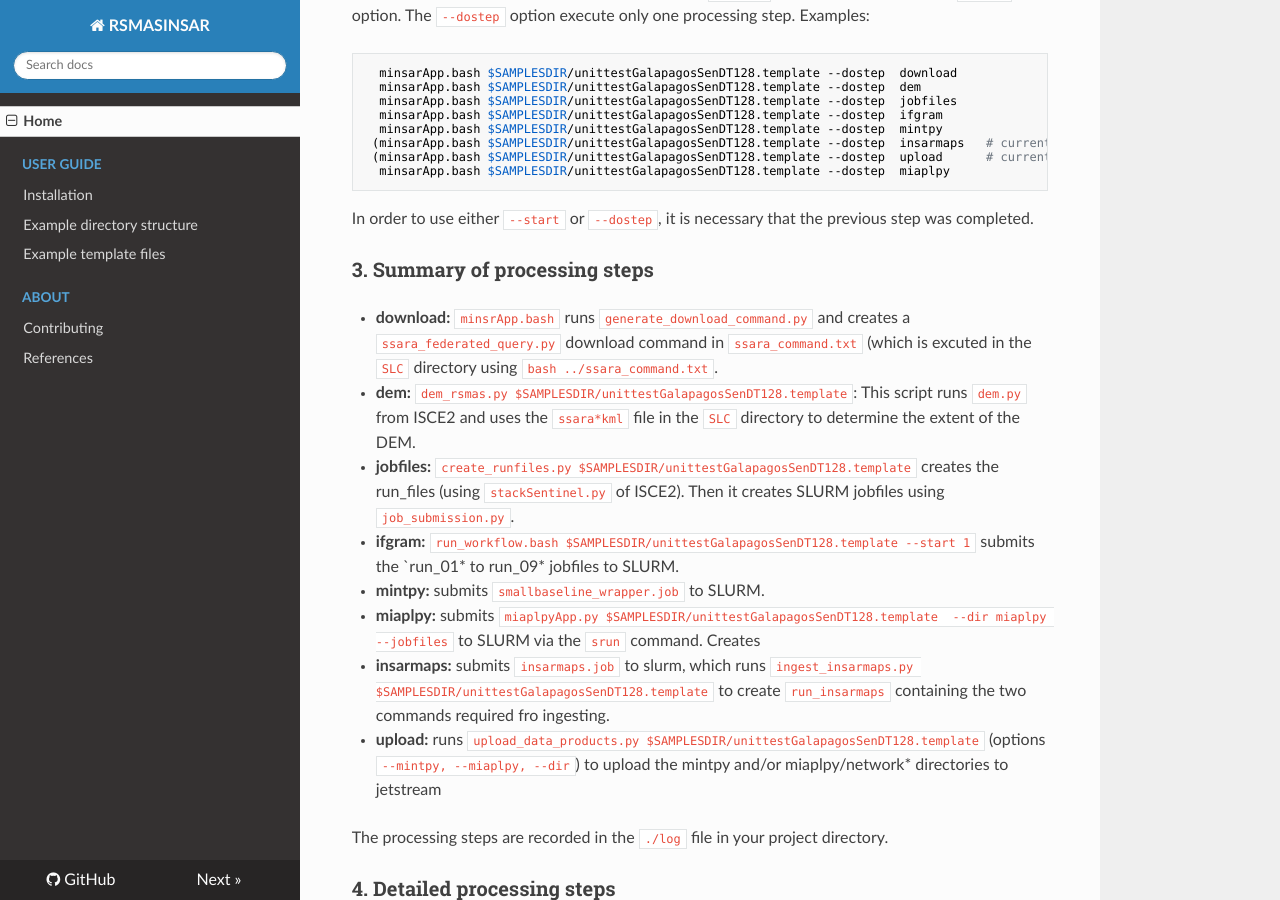
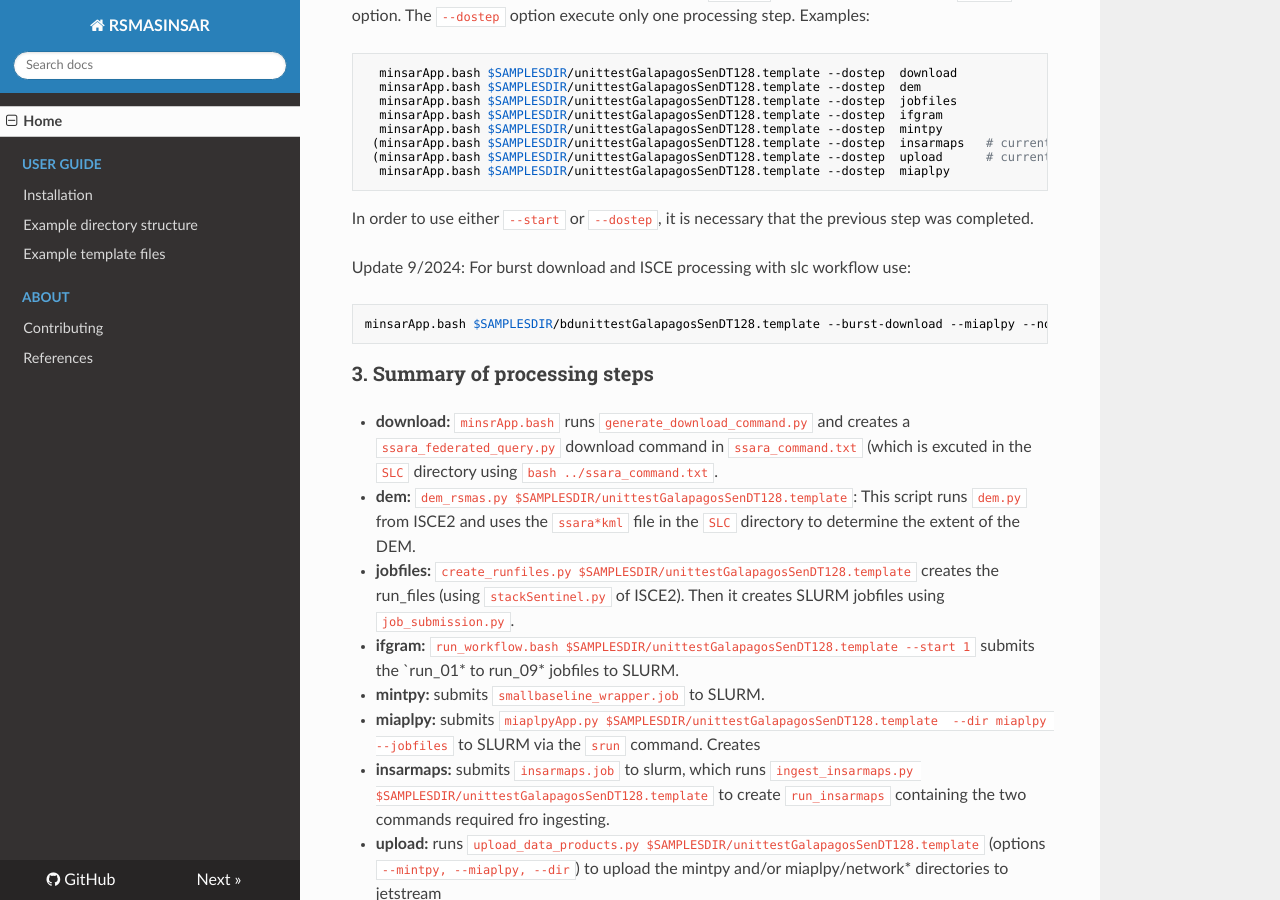
Before and after one commit to geodesymiami/rsmas_insar, an MkDocs documentation site: the page built from docs/README.md, in a window 1280 px wide and 900 px high, scrolled down 1159 px. Built offline with MkDocs 1.6.1, drawn with Linux system fonts in a browser that asks for light colours; nearby versions of some CDN libraries.

Commit message:
Update README.md

````diff
--- a/docs/README.md
+++ b/docs/README.md
@@ -46,6 +46,11 @@ Processing can be started at a given step using the `--start` option and stopped
 ```
 In order to use either `--start` or `--dostep`, it is necessary that the previous step was completed.
 
+Update 9/2024:  For burst download and ISCE processing with slc workflow use:
+```
+minsarApp.bash $SAMPLESDIR/bdunittestGalapagosSenDT128.template --burst-download --miaplpy --no-mintpy --insarmaps
+```
+
 ## 3. Summary of processing steps ###
 - **download:** `minsrApp.bash` runs  `generate_download_command.py` and creates a `ssara_federated_query.py` download command in `ssara_command.txt` (which is excuted in the `SLC` directory using `bash ../ssara_command.txt`.
 
````
